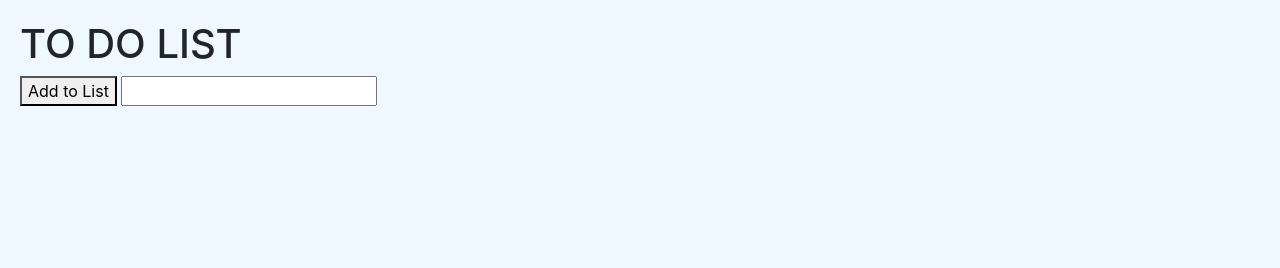
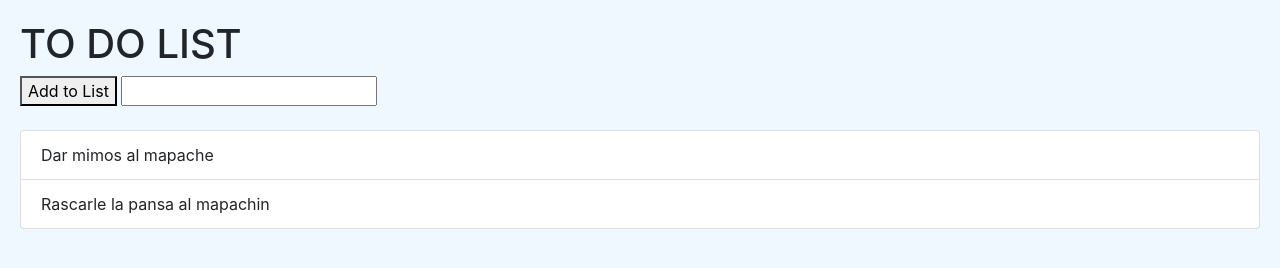
Before and after one commit to andresalvarezolmo/listproject, a plain HTML site: page index.html in a window 1280 px wide. Drawn offline with nearby package versions, Linux system fonts and the light colour scheme.

Commit message:
Tasks update

```diff
--- a/index.html
+++ b/index.html
@@ -17,9 +17,10 @@
     <h1>TO DO LIST</h1>
     <button onclick="addToList()">Add to List</button>
     <input type="text" id="tasklist" name="fname"><br><br>
-    <ol id="olist" class="list-group" >
-
-    </ol>
+    <ul id="olist" class="list-group" >
+        <li class="list-group-item">Dar mimos al mapache</li>
+        <li class="list-group-item">Rascarle la pansa al mapachin</li>
+    </ul>
 
 </body>
 
```
